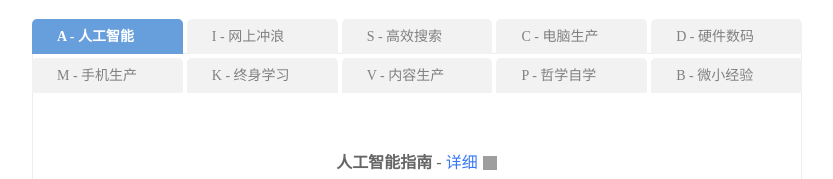
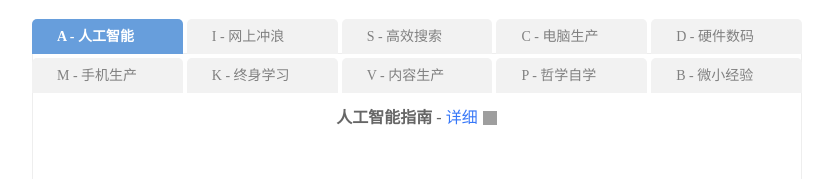
Before and after one commit to runningcheese/runningcheese.github.io, a plain HTML site: page index.html in a window 1280 px wide. Shown: the part 350-529 px from the top of the page, without its empty margins (223-1056 px from the left). Drawn offline with Linux system fonts and the light colour scheme; grey boxes are pictures that could not be loaded.

Commit message:
Update index.html

```diff
--- a/index.html
+++ b/index.html
@@ -158,7 +158,7 @@ a,a:hover { text-decoration:none;}
 	  <div class="tab-group">
 		<section id="tab1" title="A - 人工智能">
 
-<p style="text-align: center; padding-top: 5em;margin-bottom:3em;"><span style="font-size: 16px;"><strong>人工智能指南</strong> - <a href="https://github.com/runningcheese/Awesome-ChatGPT" rel="noopener noreferrer" target="_blank">详细  <img class="ico" src="https://www.runningcheese.com/icons/open.svg"></a></span></p>
+<p style="text-align: center; padding-top: 2em;margin-bottom:3em;"><span style="font-size: 16px;"><strong>人工智能指南</strong> - <a href="https://github.com/runningcheese/Awesome-ChatGPT" rel="noopener noreferrer" target="_blank">详细  <img class="ico" src="https://www.runningcheese.com/icons/open.svg"></a></span></p>
 
 <table>
 <thead>
```
